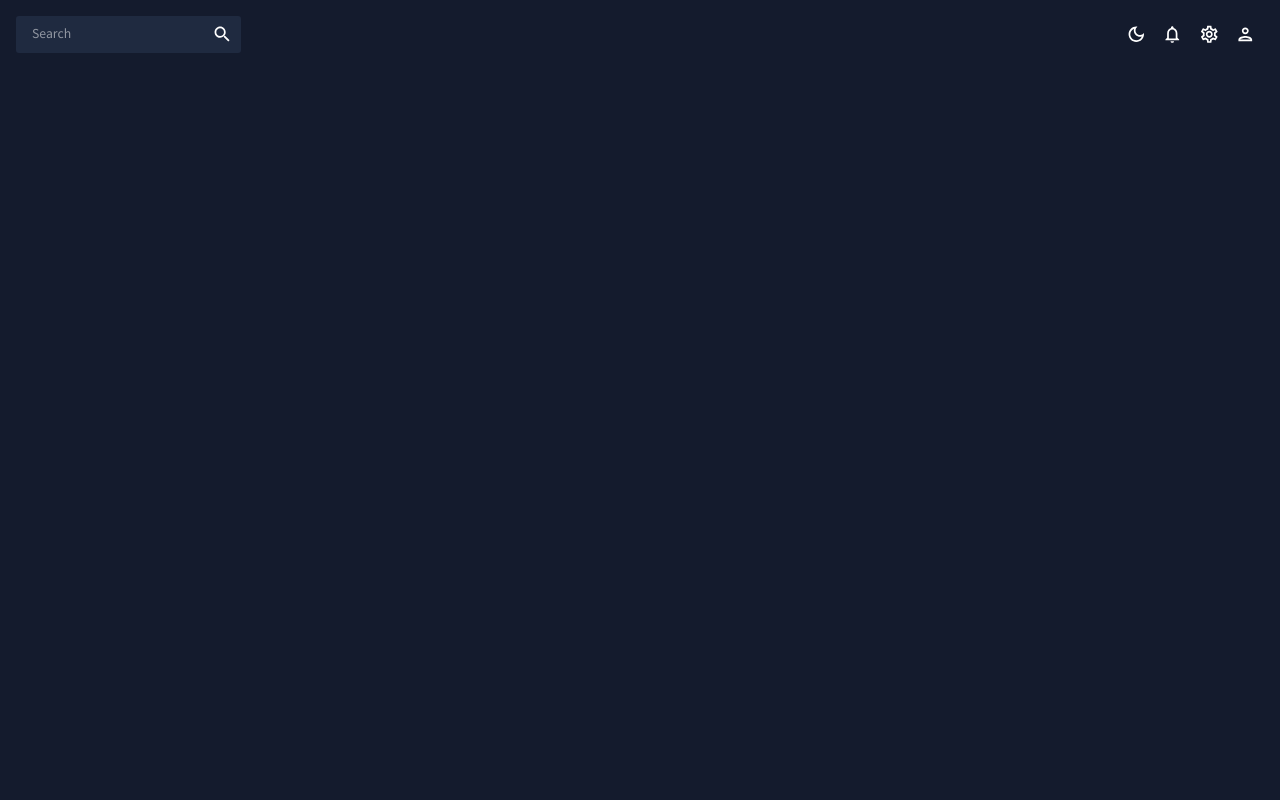
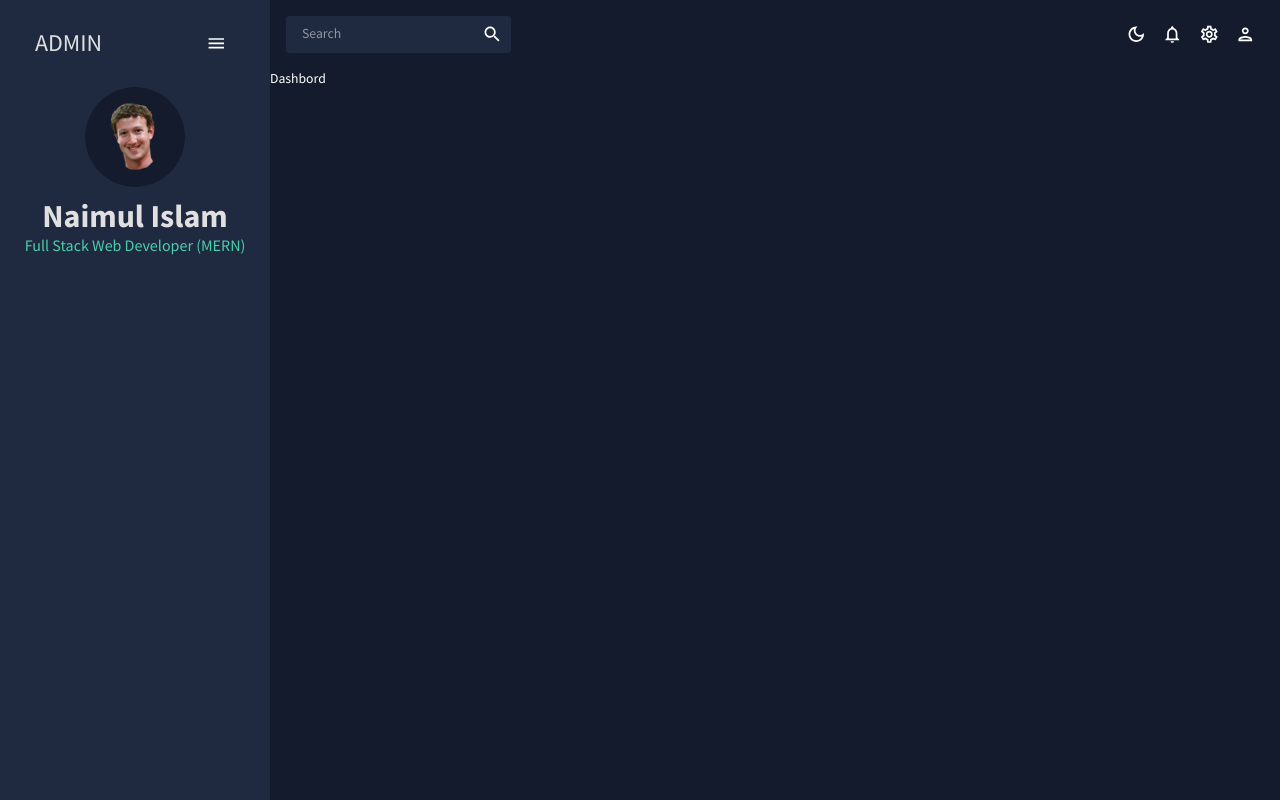
Before and after one commit to naimulislamshakil/Admin_Dashboard, a React (Create React App) app: page / in a window 1280 px wide. Built offline with nearby package versions, Linux system fonts and the light colour scheme.

Commit message:
create sidebar

```diff
--- a/src/App.js
+++ b/src/App.js
@@ -1,6 +1,9 @@
 import { CssBaseline, ThemeProvider } from '@mui/material';
 import { ColorModeContext, useMode } from './thems';
+import { Route, Routes } from 'react-router-dom';
 import Topbar from './pages/Navbar/Topbar';
+import Dashboard from './pages/Dashboard';
+import Sidebar from './pages/Navbar/Sidebar';
 
 function App() {
 	const [theme, colorMode] = useMode();
@@ -9,8 +12,12 @@ function App() {
 			<ThemeProvider theme={theme}>
 				<CssBaseline />
 				<div className="app">
+					<Sidebar />
 					<main className="content">
 						<Topbar />
+						<Routes>
+							<Route path="/" element={<Dashboard />} />
+						</Routes>
 					</main>
 				</div>
 			</ThemeProvider>
--- a/src/pages/DashBord/index.js
+++ b/src/pages/Dashboard/index.js
@@ -1,7 +1,7 @@
 import React from 'react';
 
-const DashBord = () => {
+const Dashboard = () => {
 	return <div>Dashbord</div>;
 };
 
-export default DashBord;
+export default Dashboard;
--- a/src/pages/Navbar/Sidebar.js
+++ b/src/pages/Navbar/Sidebar.js
@@ -1,7 +1,105 @@
-import React from 'react';
+import { Box, IconButton, Typography, useTheme } from '@mui/material';
+import React, { useState } from 'react';
+import { ProSidebar, Menu, MenuItem } from 'react-pro-sidebar';
+import 'react-pro-sidebar/dist/css/styles.css';
+import { tokens } from '../../thems';
+import AdminPhoto from '../../img/admin.png';
+import MenuOutlinedIcon from '@mui/icons-material/MenuOutlined';
 
 const Sidebar = () => {
-	return <div>Sidebar</div>;
+	const theme = useTheme();
+	const colors = tokens(theme.palette.mode);
+	const [isCollapsed, setIsCollapsed] = useState(false);
+	const [selected, setSelected] = useState('Dashboard');
+	return (
+		<Box
+			sx={{
+				'& .pro-sidebar-inner': {
+					backgroundColor: `${colors.primary[400]} !important`,
+				},
+				'& .pro-icon-wrapper': {
+					backgroundColor: 'transparent !important',
+				},
+				'& .pro-inner-item': {
+					padding: '5px 35px 5px 20px !important',
+				},
+				'& .pro-inner-item:hover': {
+					color: '#868dfb !important',
+				},
+				'& .pro-menu-item.active': {
+					color: '6870fa !important',
+				},
+			}}
+		>
+			<ProSidebar collapsed={isCollapsed}>
+				<Menu iconShape="square">
+					{/* LOGO AND MENU ICON */}
+
+					<MenuItem
+						onClick={() => setIsCollapsed(!isCollapsed)}
+						icon={isCollapsed ? <MenuOutlinedIcon /> : undefined}
+						style={{
+							margin: '10px 0 20px 0',
+							color: colors.grey[100],
+						}}
+					>
+						{!isCollapsed && (
+							<Box
+								display="flex"
+								justifyContent="space-between"
+								alignItems="center"
+								ml="15px"
+							>
+								<Typography variant="h3" color={colors.grey[100]}>
+									ADMIN
+								</Typography>
+								<IconButton>
+									<MenuOutlinedIcon />
+								</IconButton>
+							</Box>
+						)}
+					</MenuItem>
+
+					{/* ADMIN PHOTO AND TITLE AND SOCIAL LINK */}
+
+					{!isCollapsed && (
+						<Box mb="25px">
+							<Box display="flex" justifyContent="center" alignItems="center">
+								<img
+									src={AdminPhoto}
+									alt="user_photo"
+									height="100px"
+									width="100px"
+									style={{ cursor: 'pointer', borderRadius: '50px' }}
+								/>
+							</Box>
+
+							<Box textAlign="center">
+								<Typography
+									variant="h2"
+									color={colors.grey[100]}
+									fontWeight="bold"
+									sx={{
+										m: '10px 0 0 0',
+									}}
+								>
+									Naimul Islam
+								</Typography>
+
+								<Typography variant="h5" color={colors.greenAccent[500]}>
+									Full Stack Web Developer (MERN)
+								</Typography>
+							</Box>
+						</Box>
+					)}
+
+					{/* DASHBOARD MENU ITEM */}
+
+					<Box paddingLeft={isCollapsed ? undefined : '10%'}></Box>
+				</Menu>
+			</ProSidebar>
+		</Box>
+	);
 };
 
 export default Sidebar;
```
Also changed, not shown: src/img/admin.png (added).
